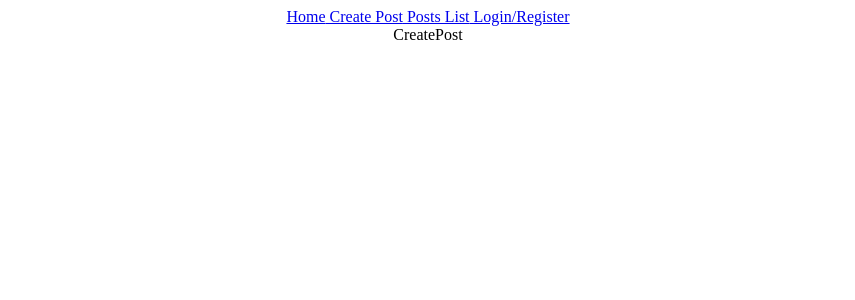
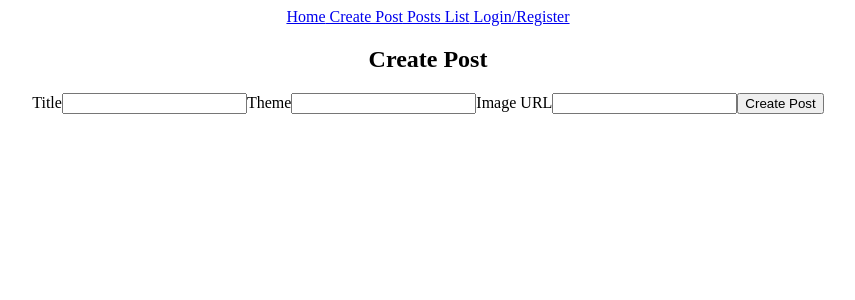
Before and after one commit to AntoniyaNacheva/Blog-System, a React (Create React App) app in the folder client/: page /create-post in a window 1280 px wide. Shown: the top 300 px of the page, without its empty margins (212-1067 px from the left). Built offline with nearby package versions, Linux system fonts and the light colour scheme.

Commit message:
Create Post Page

```diff
--- a/client/src/pages/create-post.js
+++ b/client/src/pages/create-post.js
@@ -1,3 +1,57 @@
+import { useState } from "react";
+import axios from "axios";
+
 export const CreatePost = () => {
-	return <div>CreatePost</div>;
+
+	const [post, setPost] = useState({
+		title: "",
+		theme: "",
+		imageUrl: "",
+		author: 0
+	});
+
+	const handleChange = (event) => {
+		const { name, value } = event.target;
+		setPost({ ...post, [name]: value });
+	}
+
+	const onSubmit = async (event) => {
+		event.preventDefault();
+		try {
+			await axios.post("http://localhost:3001/posts", post);
+			alert("Post created!");
+		} catch (err) {
+			console.error(err);
+		}
+	}
+
+	return (
+		<div className="create-post">
+			<h2> Create Post</h2>
+			<form onSubmit={onSubmit}>
+				<label htmlFor="title">Title</label>
+				<input
+					type="text"
+					id="title"
+					name="title"
+					onChange={handleChange}
+				/>
+				<label htmlFor="theme">Theme</label>
+				<input
+					type="text"
+					id="theme"
+					name="theme"
+					onChange={handleChange}
+				/>
+				<label htmlFor="imageUrl">Image URL</label>
+				<input
+					type="text"
+					id="imageUrl"
+					name="imageUrl"
+					onChange={handleChange}
+				/>
+				<button type="submit">Create Post</button>
+			</form>
+		</div>
+	);
 };
```
